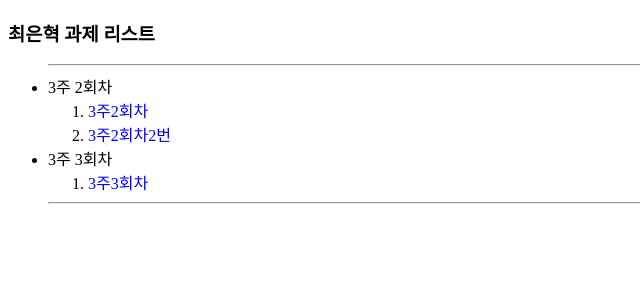
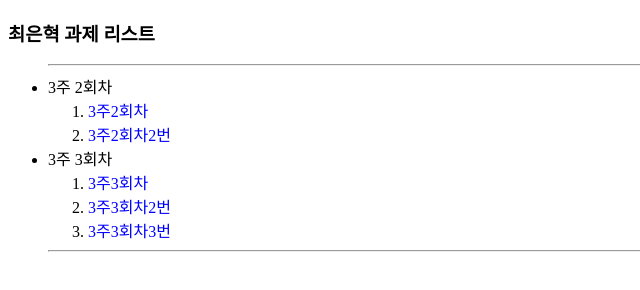
Before and after one commit to eunnnnn0629/eunnnnn0629.github.io, a plain HTML site: page java/index.html in a window 1280 px wide. Shown: the whole page, without its empty margins (0-640 px from the left). Drawn offline with Linux system fonts and the light colour scheme.

Commit message:
Update index.html

```diff
--- a/java/index.html
+++ b/java/index.html
@@ -20,7 +20,9 @@ a:active {color:red; text-decoration:none;}
 </ol>
   <li> 3주 3회차 </li>
 <ol>
-<li><a href=https://eunnnnn0629.github.io/java/3-2.html>3주3회차</a></li>
+<li><a href=https://eunnnnn0629.github.io/java/3-3.html>3주3회차</a></li>
+  <li><a href=https://eunnnnn0629.github.io/java/3-3-2.html>3주3회차2번</a></li>
+  <li><a href=https://eunnnnn0629.github.io/java/3-3-3.html>3주3회차3번</a></li>
 </ol>
   <hr/>
 </ul>
```
